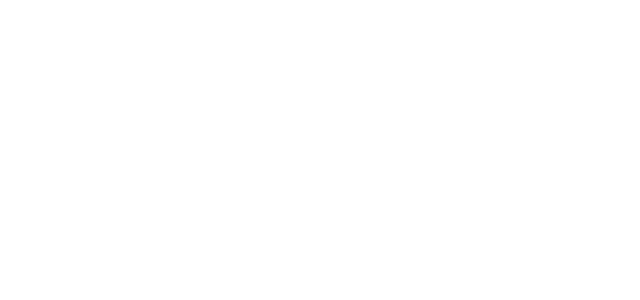
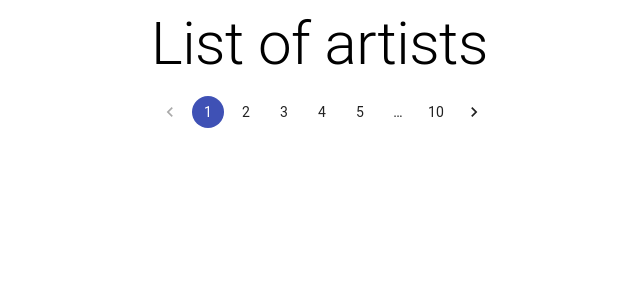
Before and after one commit to Nixteridakis/apollo-cache-test, a Next.js app: page /artists in a window 1280 px wide. Shown: the top 300 px of the page, without its empty margins (318-958 px from the left). Built offline with nearby package versions, Linux system fonts and the light colour scheme.

Commit message:
add artist page

```diff
--- a/package.json
+++ b/package.json
@@ -4,6 +4,7 @@
   "private": true,
   "dependencies": {
     "@material-ui/core": "^4.9.14",
+    "@material-ui/lab": "^4.0.0-alpha.56",
     "@testing-library/jest-dom": "^4.2.4",
     "@testing-library/react": "^9.3.2",
     "@testing-library/user-event": "^7.1.2",
--- a/pages/_app.js
+++ b/pages/_app.js
@@ -1,4 +1,5 @@
 import '../src/App.css';
+import '../src/Artists.css';
 
 function MyApp({ Component, pageProps }) {
     return <Component {...pageProps} />
--- /dev/null
+++ b/src/Artists.css
@@ -0,0 +1,4 @@
+.artists-container{
+    margin: 0 auto;
+    width: fit-content;
+}
--- a/src/Artists.js
+++ b/src/Artists.js
@@ -1,9 +1,29 @@
 import React, {useState} from 'react';
+
+import { Typography } from '@material-ui/core';
+import { makeStyles } from '@material-ui/core/styles';
+import {Pagination} from '@material-ui/lab';
+
+const useStyles = makeStyles((theme) => ({
+  root: {
+    '& > *': {
+      marginTop: theme.spacing(2),
+    },
+  },
+}));
 
 
 const Artists = () =>{
+    const classes=useStyles();
 
-    return(<div></div>)
+    return(
+        <div className="artists-container">
+            <Typography variant="h2">List of artists</Typography>
+            <div className={classes.root}>
+                <Pagination count={10} color="primary" />
+            </div>
+        </div>
+    )
 }
 
 export default Artists
```
Also changed, not shown: 1 other file (tests, documents, lock files or other folders).
